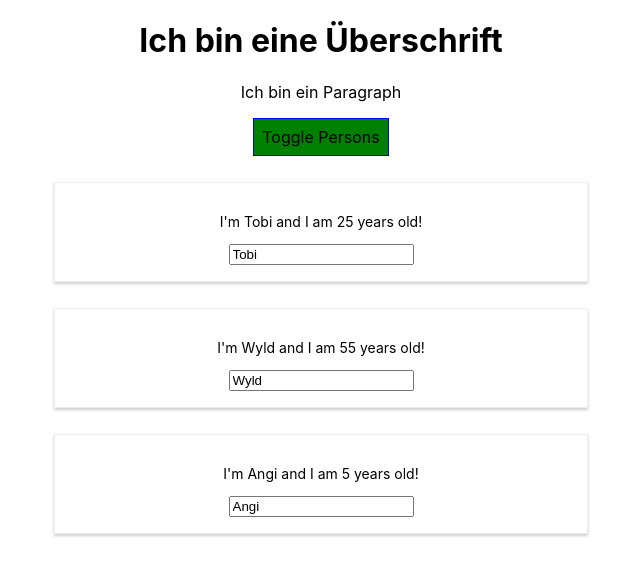
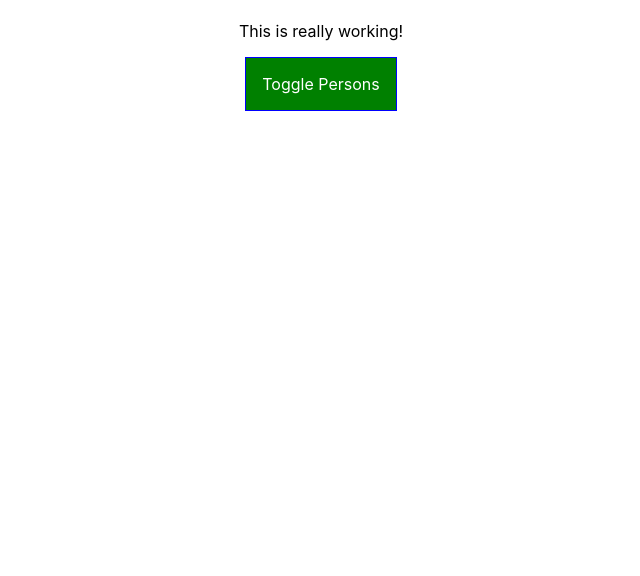
Before and after one commit to Jan-Burger/react-test-app, a React (Create React App) app: page / in a window 1280 px wide. Shown: the top 576 px of the page, without its empty margins (319-959 px from the left). Built offline with nearby package versions, Linux system fonts and the light colour scheme.

Commit message:
Updated Project to lifecycle start

```diff
--- a/src/App.css
+++ /dev/null
@@ -1,12 +0,0 @@
-.App {
-  text-align: center;
-}
-
-.red {
-  color: #ff0000;
-
-}
-
-.bold {
-  font-weight: bold;
-}
--- a/src/App.js
+++ /dev/null
@@ -1,117 +0,0 @@
-import './App.css';
-import React, {useState} from 'react';
-import Person from "./components/Person";
-
-function App() {
-
-  const [personsSate, setpersonState] = useState({
-      persons: [
-          {id: 1, name: "Tobi", age: 25},
-          {id: 2, name: "Wyld", age: 55},
-          {id: 3, name: "Angi", age: 5}
-      ]
-  });
-
-  const [showPersonsState, setshowPersonsState] = useState(
-      {
-          showPersons: true
-      }
-  );
-
-  const switchNameHandler = (newName) => {
-      console.log("I have been clicked!")
-      console.log(personsSate)
-
-      setpersonState({
-          persons: [
-              {name: newName, age: 500},
-              {name: newName, age: 55},
-              {name: newName, age: 5}
-          ]
-      });
-  };
-
-  const nameChangeHandler = (event, id) => {
-      // Get the index of the person
-      const personIndex = personsSate.persons.findIndex(p => {return p.id === id});
-      // get the person with the index
-      const person = {...personsSate.persons[personIndex]};
-      // update the persons Name
-      person.name = event.target.value;
-      const persons = [...personsSate.persons];
-      persons[personIndex] = person;
-
-      // set new finale state
-      setpersonState({persons: persons});
-
-  };
-
-  const togglePersonHandler = () => {
-      const doesShow = showPersonsState.showPersons;
-      setshowPersonsState({showPersons: !doesShow});
-  };
-
-  const deletePersonHandler = (personIndex) => {
-        //const persons = personsSate.persons.slice();
-        const persons = [...personsSate.persons];
-        persons.splice(personIndex,1);
-        setpersonState({persons: persons});
-  };
-
-  const style = {
-     backgroundColor: "green",
-     font: "inherit",
-     border: "1px solid blue",
-     padding: "8px",
-     cursor: "pointer",
-      ":hover": {
-         backgroundColor: "blue",
-         color: "black"
-      }
-  };
-
-  let persons = null;
-  if (showPersonsState.showPersons) {
-      persons = (
-          <div>
-              {personsSate.persons.map((person, index) => {
-              return (<Person
-              name = {person.name}
-              age ={person.age}
-              click = {deletePersonHandler.bind(this, index)}
-              // key = person.id --> if an element has an id
-              key = {person.id}
-              changed = {(event) => nameChangeHandler(event, person.id)}
-              />)
-              })}
-          </div>
-      );
-  } else {
-            style.backgroundColor = "red";
-            style[":hover"] =  {
-         backgroundColor: "yellow",
-         color: "black"
-      }
-  }
-
-  let classes = []
-  if (personsSate.persons.length <= 2) {
-      classes.push("red");
-  }
-  if (personsSate.persons.length <= 1) {
-      classes.push("bold");
-  }
-
-  return (
-    <div className="App">
-      <h1>Ich bin eine Überschrift</h1>
-        <p className={classes.join(" ")}>Ich bin ein Paragraph</p>
-      <button onClick={togglePersonHandler}
-      style={style}>Toggle Persons</button>
-      {persons}
-
-    </div>
-  );
-}
-
-export default App;
--- /dev/null
+++ b/src/components/Cockpit/Cockpit.js
@@ -0,0 +1,30 @@
+import React from 'react';
+
+import classes from './Cockpit.module.css';
+
+const cockpit = ( props ) => {
+    const assignedClasses = [];
+    let btnClass = '';
+    if (props.showPersons) {
+        btnClass = classes.Red;
+    }
+
+    if ( props.persons.length <= 2 ) {
+      assignedClasses.push( classes.red ); // classes = ['red']
+    }
+    if ( props.persons.length <= 1 ) {
+      assignedClasses.push( classes.bold ); // classes = ['red', 'bold']
+    }
+
+    return (
+        <div className={classes.Cockpit}>
+            <h1>{props.title}</h1>
+            <p className={assignedClasses.join( ' ' )}>This is really working!</p>
+            <button
+                className={btnClass}
+                onClick={props.clicked}>Toggle Persons</button>
+        </div>
+    );
+};
+
+export default cockpit;
--- /dev/null
+++ b/src/components/Cockpit/Cockpit.module.css
@@ -0,0 +1,35 @@
+
+.red {
+    color: red;
+  }
+
+  .bold {
+    font-weight: bold;
+  }
+
+  .Cockpit button {
+    border: 1px solid blue;
+    padding: 16px;
+    background-color: green;
+    font: inherit;
+    color: white;
+    cursor: pointer;
+  }
+
+  .Cockpit button:hover {
+    background-color: lightgreen;
+    color: black;
+  }
+
+  .Cockpit button.Red {
+    background-color: red;
+  }
+
+  .Cockpit button.Red:hover {
+    background-color: salmon;
+    color: black;
+  }
+
+  .Cockpit {
+    text-align: center;
+  }
--- /dev/null
+++ b/src/components/Persons/Persons.js
@@ -0,0 +1,20 @@
+import React from 'react';
+
+import Person from './Person/Person';
+
+const persons = props => {
+  console.log('[Persons.js] rendering...');
+  return props.persons.map((person, index) => {
+    return (
+      <Person
+        click={() => props.clicked(index)}
+        name={person.name}
+        age={person.age}
+        key={person.id}
+        changed={event => props.changed(event, person.id)}
+      />
+    );
+  });
+};
+
+export default persons;
--- /dev/null
+++ b/src/containers/App.css
@@ -0,0 +1,3 @@
+.App {
+  text-align: center;
+}
--- /dev/null
+++ b/src/containers/App.js
@@ -0,0 +1,96 @@
+import React, { Component } from 'react';
+
+import classes from './App.css';
+import Persons from '../components/Persons/Persons';
+import Cockpit from '../components/Cockpit/Cockpit';
+
+class App extends Component {
+  constructor(props) {
+    super(props);
+    console.log('[App.js] constructor');
+  }
+
+  state = {
+    persons: [
+      { id: 'asfa1', name: 'Max', age: 28 },
+      { id: 'vasdf1', name: 'Manu', age: 29 },
+      { id: 'asdf11', name: 'Stephanie', age: 26 }
+    ],
+    otherState: 'some other value',
+    showPersons: false
+  };
+
+  static getDerivedStateFromProps(props, state) {
+    console.log('[App.js] getDerivedStateFromProps', props);
+    return state;
+  }
+
+  componentWillMount() {
+    console.log('[App.js] componentWillMount');
+  }
+
+  componentDidMount() {
+    console.log('[App.js] componentDidMount');
+  }
+
+  nameChangedHandler = (event, id) => {
+    const personIndex = this.state.persons.findIndex(p => {
+      return p.id === id;
+    });
+
+    const person = {
+      ...this.state.persons[personIndex]
+    };
+
+    // const person = Object.assign({}, this.state.persons[personIndex]);
+
+    person.name = event.target.value;
+
+    const persons = [...this.state.persons];
+    persons[personIndex] = person;
+
+    this.setState({ persons: persons });
+  };
+
+  deletePersonHandler = personIndex => {
+    // const persons = this.state.persons.slice();
+    const persons = [...this.state.persons];
+    persons.splice(personIndex, 1);
+    this.setState({ persons: persons });
+  };
+
+  togglePersonsHandler = () => {
+    const doesShow = this.state.showPersons;
+    this.setState({ showPersons: !doesShow });
+  };
+
+  render() {
+    console.log('[App.js] render');
+    let persons = null;
+
+    if (this.state.showPersons) {
+      persons = (
+        <Persons
+          persons={this.state.persons}
+          clicked={this.deletePersonHandler}
+          changed={this.nameChangedHandler}
+        />
+      );
+    }
+
+    return (
+      <div className={classes.App}>
+        <Cockpit
+          title={this.props.appTitle}
+          showPersons={this.state.showPersons}
+          persons={this.state.persons}
+          clicked={this.togglePersonsHandler}
+        />
+        {persons}
+      </div>
+    );
+    // return React.createElement('div', {className: 'App'}, React.createElement('h1', null, 'Does this work now?'));
+  }
+}
+
+export default App;
--- a/src/index.js
+++ b/src/index.js
@@ -1,7 +1,7 @@
 import React from 'react';
 import ReactDOM from 'react-dom';
 import './index.css';
-import App from './App';
+import App from './containers/App';
 import reportWebVitals from './reportWebVitals';
 
 ReactDOM.render(
```
Also changed, not shown: src/components/Persons/Person/Person.js (renamed from src/components/Person.js), src/components/Persons/Person/Person.module.css (renamed from src/components/Person.module.css), 1 other file (tests, documents, lock files or other folders).
